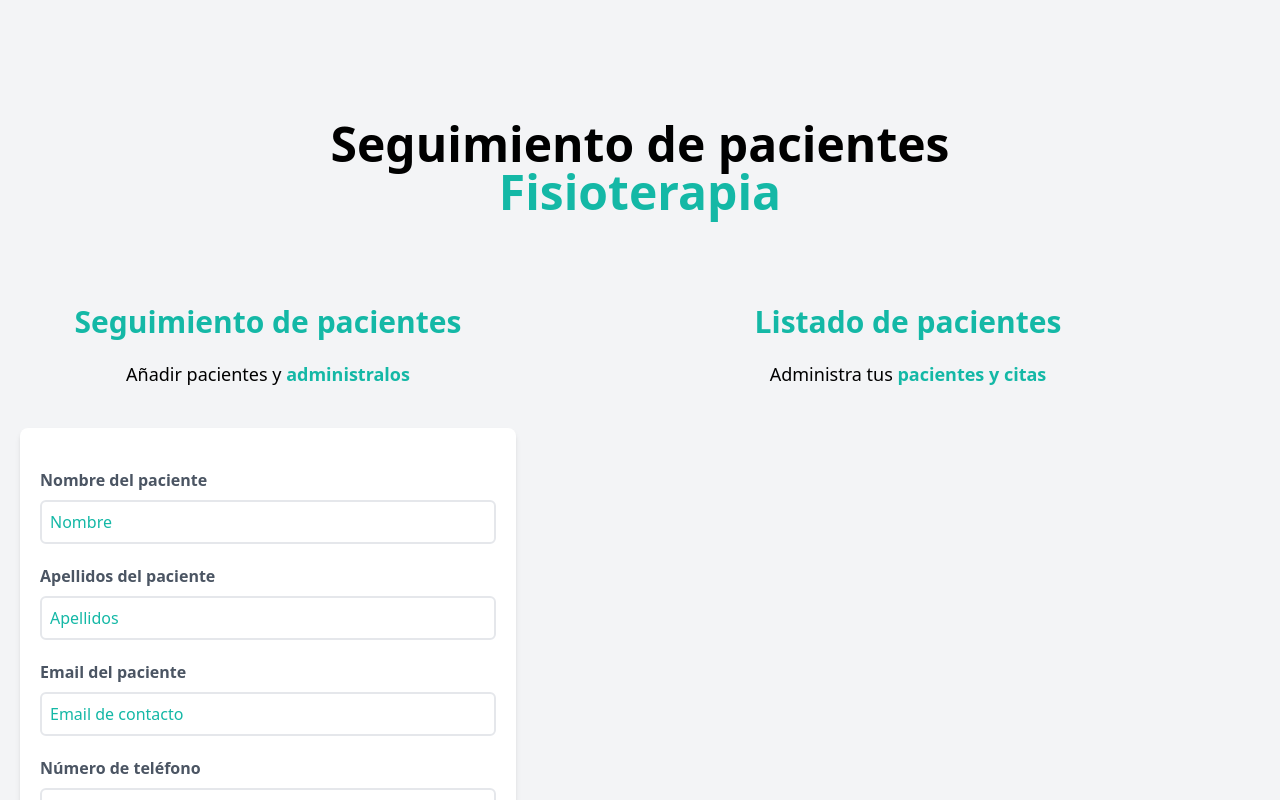
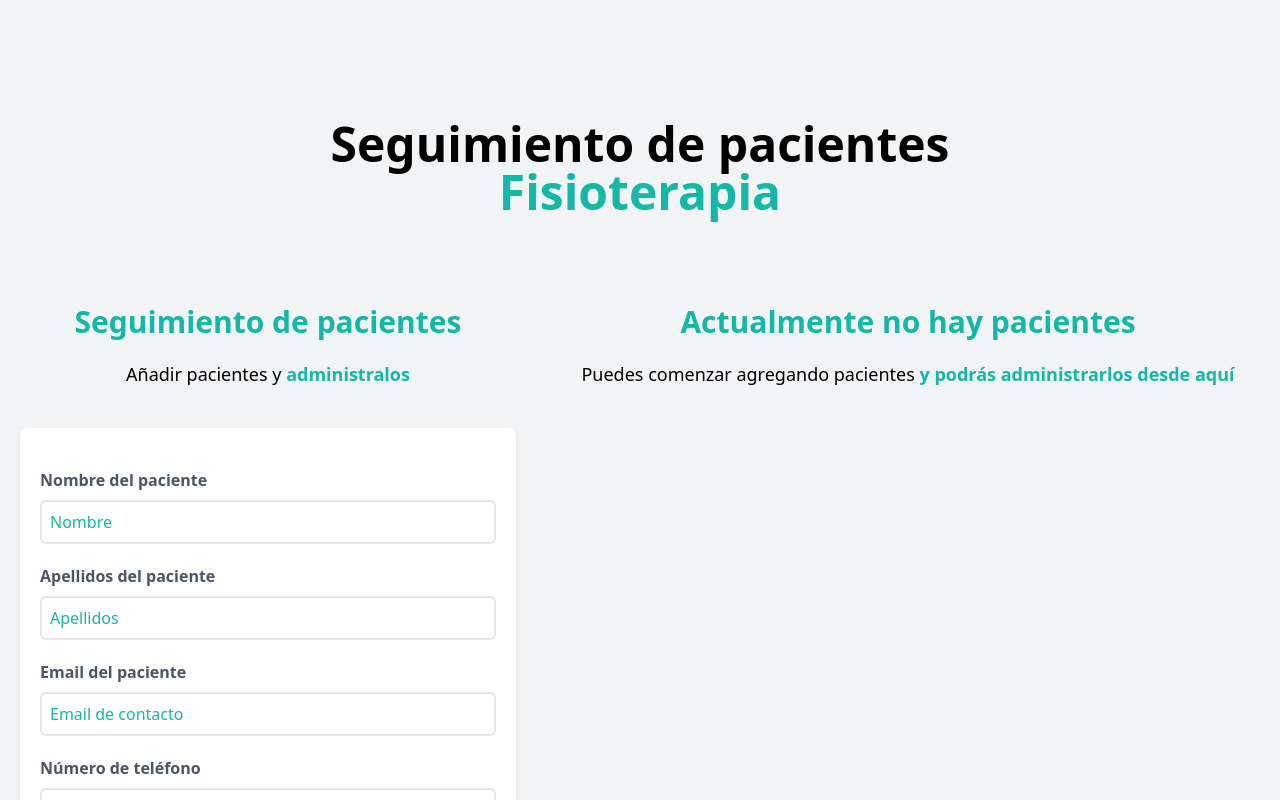
Before and after one commit to Soyjavieralvarez/physiotherapy-patients, a React (Vite) app: page / in a window 1280 px wide. Shown: the top 800 px of the page. Built offline with nearby package versions, Linux system fonts and the light colour scheme.

Commit message:
conditional text

```diff
--- a/src/components/PatientList.jsx
+++ b/src/components/PatientList.jsx
@@ -5,7 +5,9 @@
 
   return (
     <div className="md:w-1/2 lg:w-3/5 md:h-screen overflow-y-scroll">
-    <h2 className="font-black text-3xl text-center text-teal-500">Listado de pacientes</h2>
+    {patients && patients.length ? (
+      <>
+      <h2 className="font-black text-3xl text-center text-teal-500">Listado de pacientes</h2>
     <p className="text-lg mt-5 text-center mb-10">
     Administra tus {""}
       <span className="text-teal-500 font-bold">
@@ -21,9 +23,25 @@
       />
     ))}
 
+    </>
+
+    )  : (
+      <>
+
+      <h2 className="font-black text-3xl text-center text-teal-500">Actualmente no hay pacientes</h2>
+    <p className="text-lg mt-5 text-center mb-10">
+    Puedes comenzar agregando pacientes {""}
+      <span className="text-teal-500 font-bold">
+      y podrás administrarlos desde aquí
+      </span>
+    </p>
+
+      </>
+    )}
+
+
 
     </div>
-  )
-}
+  )}
 
 export default PatientList
```
